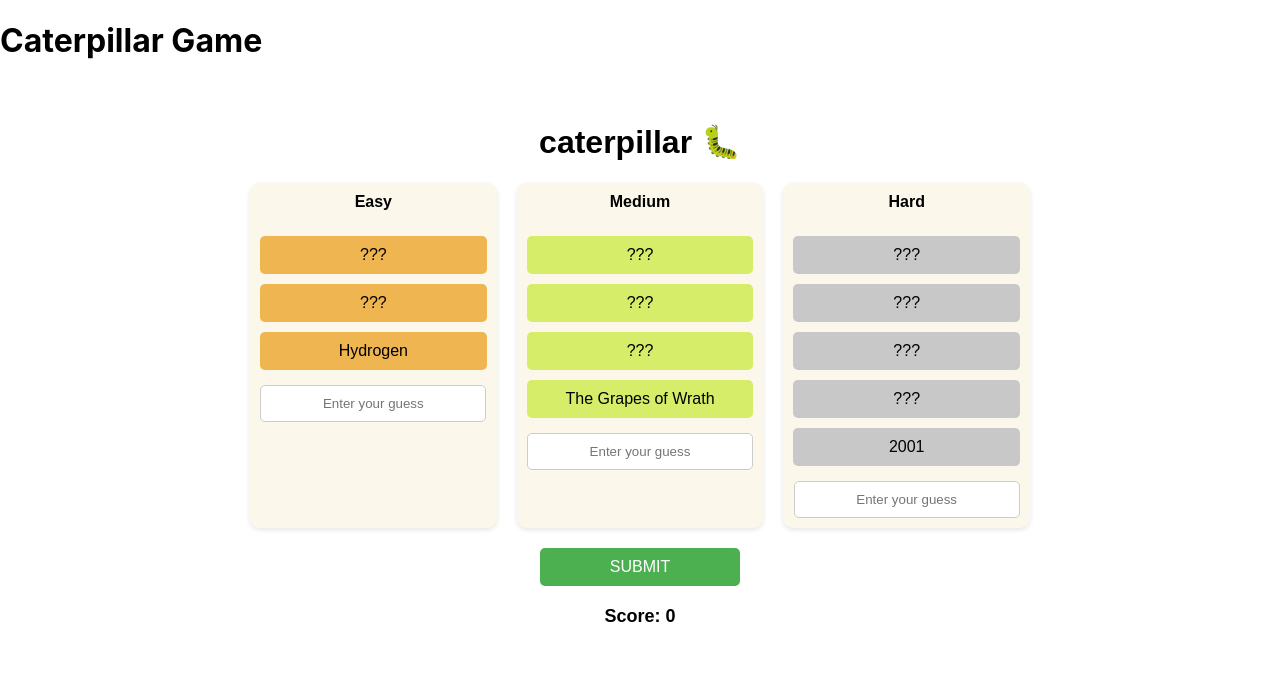
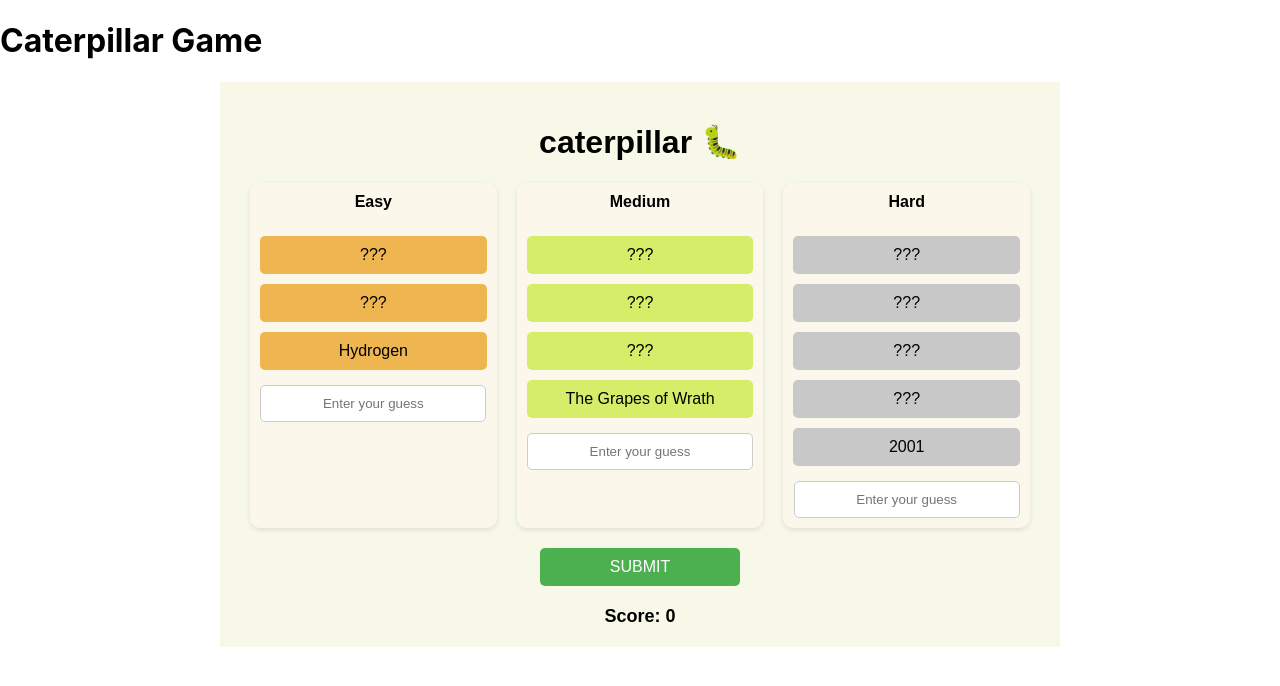
Before and after one commit to aschneidman28/caterpillar-game-react, a React (Create React App) app: page / in a window 1280 px wide. Shown: the top 686 px of the page. Built offline with nearby package versions, Linux system fonts and the light colour scheme.

Commit message:
Update App.css

```diff
--- a/src/App.css
+++ b/src/App.css
@@ -5,6 +5,7 @@
   margin: 0 auto;
   padding: 20px;
   text-align: center;
+  background-color: #F8F8E8;
 }
 
 /* Game board styles */
```
